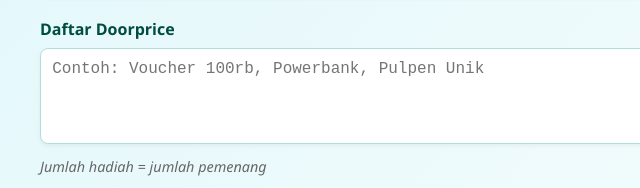
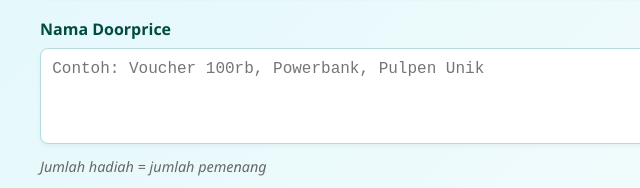
Before and after one commit to 4lit4m4m/milad_almuslim38, a plain HTML site: page index.html in a window 1280 px wide. Shown: the part 302-490 px from the top of the page, 0-640 px from the left. Drawn offline with Linux system fonts and the light colour scheme.

Commit message:
Update index.html

```diff
--- a/index.html
+++ b/index.html
@@ -105,7 +105,7 @@
   <label for="names">Daftar Nama Peserta Milad(pisahkan dengan koma atau baris baru):</label>
   <textarea id="names" rows="6" placeholder="Contoh: Andi, Budi, Citra"></textarea>
 
-  <label for="prizes">Daftar Doorprice </label>
+  <label for="prizes"> Nama Doorprice </label>
   <textarea id="prizes" rows="4" placeholder="Contoh: Voucher 100rb, Powerbank, Pulpen Unik"></textarea>
   <div class="small-note">Jumlah hadiah = jumlah pemenang</div>
 
```
